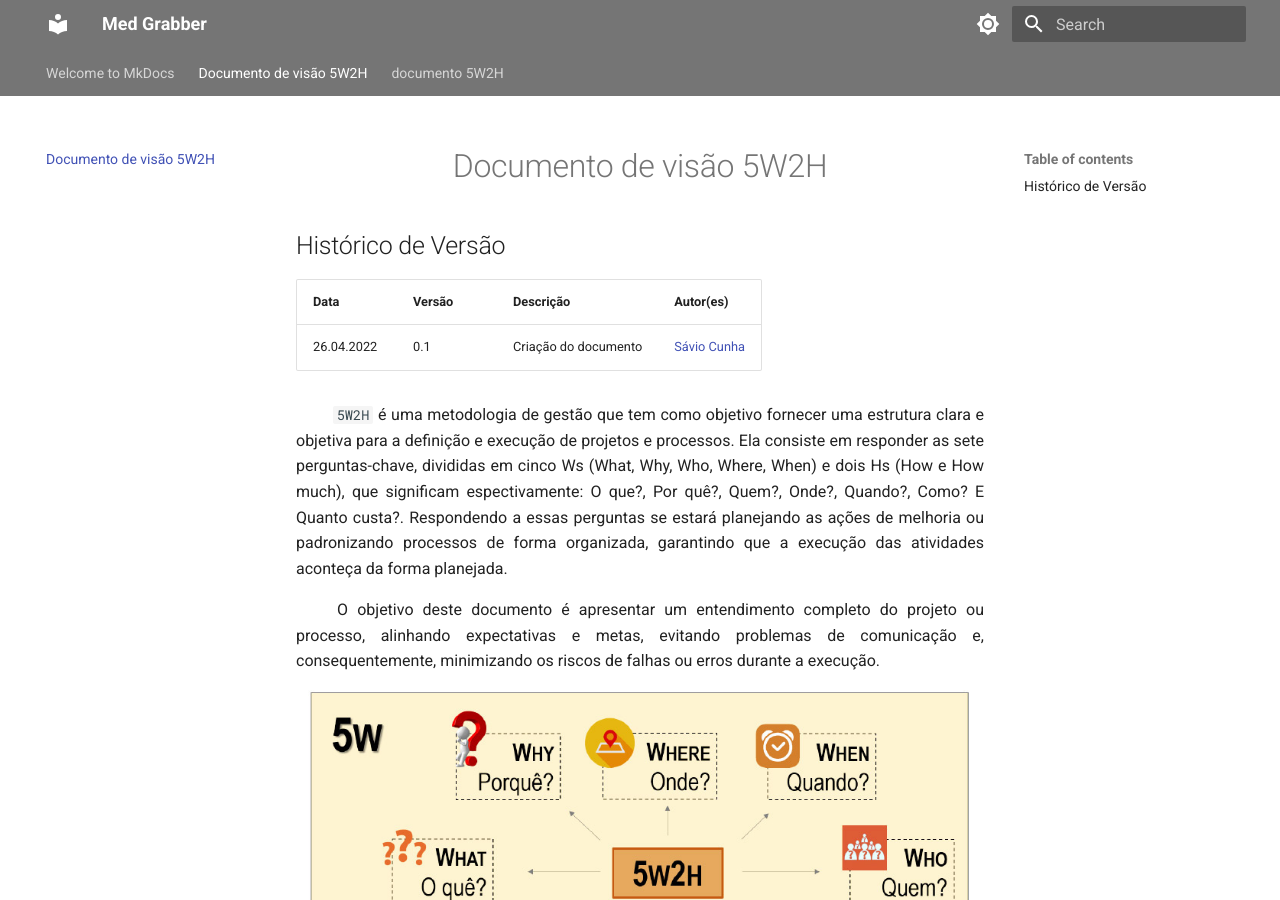
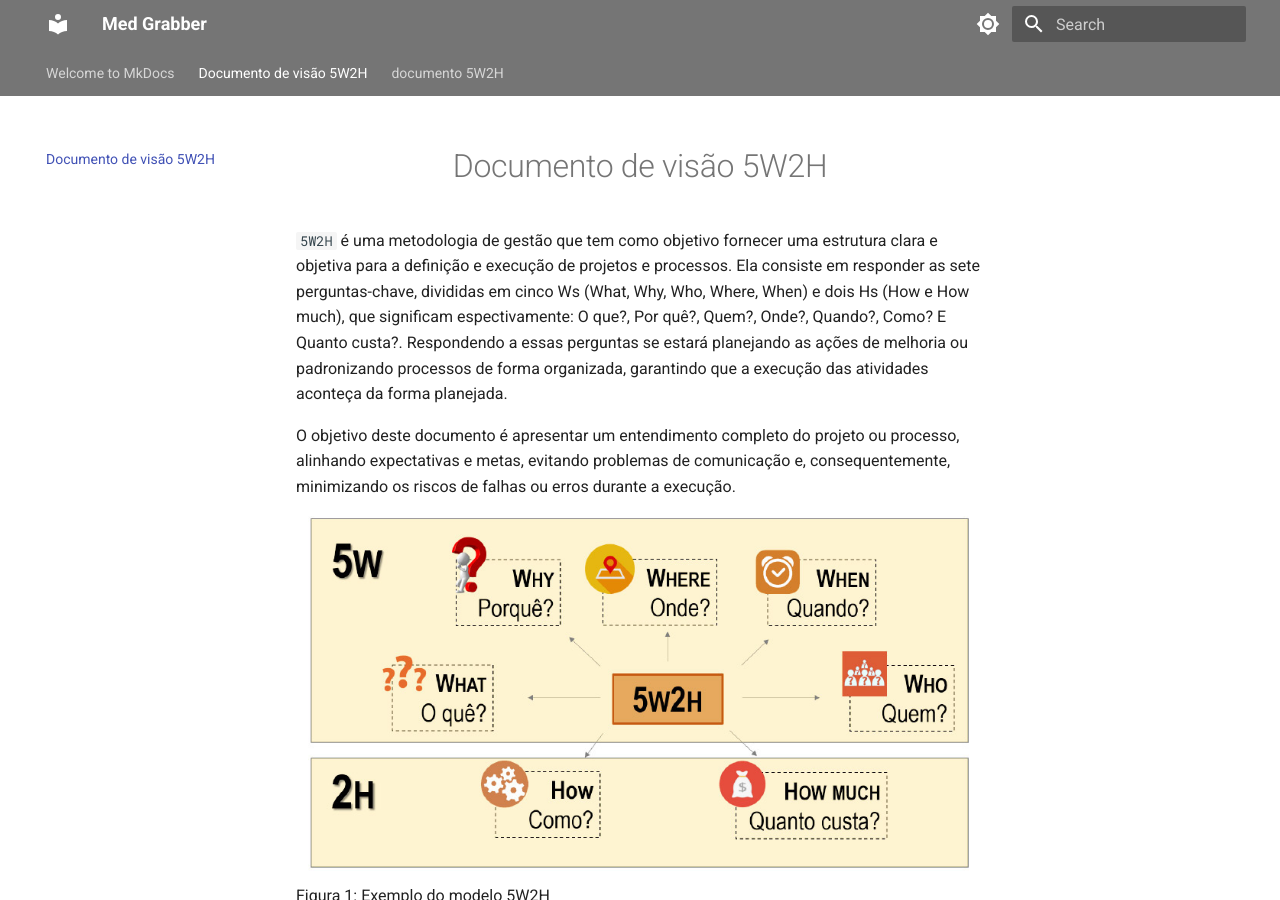
Before and after one commit to UNB-PI2-Grupo3-BracoRobotico/Documentation, an MkDocs documentation site: the page built from docs/5W2H.md, in a window 1280 px wide and 900 px high. Built offline with MkDocs 1.6.1 and Material for MkDocs 9.7.7, drawn with Linux system fonts in a browser that asks for light colours; some of the changed text lies outside the part shown.

Commit message:
Update 5W2H

```diff
--- a/docs/5W2H.md
+++ b/docs/5W2H.md
@@ -1,17 +1,10 @@
 # <center> Documento de visão 5W2H
 
-## Histórico de Versão<br>
-|    Data    | Versão | Descrição            | Autor(es)       |
-| :- | :- | :- | :- |
-| 26.04.2022 |  0.1   | Criação do documento | [Sávio Cunha](https://github.com/savioc2) |
 
+<code>5W2H</code> é uma metodologia de gestão que tem como objetivo fornecer uma estrutura clara e objetiva para a definição e execução de projetos e processos. Ela consiste em responder as sete perguntas-chave, divididas em cinco Ws (What, Why, Who, Where, When) e dois Hs (How e How much), que significam espectivamente: O que?, Por quê?, Quem?, Onde?, Quando?, Como? E Quanto custa?. Respondendo a essas perguntas se estará planejando as ações de melhoria ou padronizando processos de forma organizada, garantindo que a execução das atividades aconteça da forma planejada.
 
-<p align="justify">&emsp;&emsp;
-<code>5W2H</code> é uma metodologia de gestão que tem como objetivo fornecer uma estrutura clara e objetiva para a definição e execução de projetos e processos. Ela consiste em responder as sete perguntas-chave, divididas em cinco Ws (What, Why, Who, Where, When) e dois Hs (How e How much), que significam espectivamente: O que?, Por quê?, Quem?, Onde?, Quando?, Como? E Quanto custa?. Respondendo a essas perguntas se estará planejando as ações de melhoria ou padronizando processos de forma organizada, garantindo que a execução das atividades aconteça da forma planejada.
-</p>
-<p align="justify">&emsp;&emsp;
 O objetivo deste documento é apresentar um entendimento completo do projeto ou processo, alinhando expectativas e metas, evitando problemas de comunicação e, consequentemente, minimizando os riscos de falhas ou erros durante a execução.
-</p>
+
 
 
  ![Exemplo do 5W2H](./documento_5W2H/assets/exemplo.jpg)
```
Also changed, not shown: other parts of docs/5W2H.md (+5 -0 lines).
